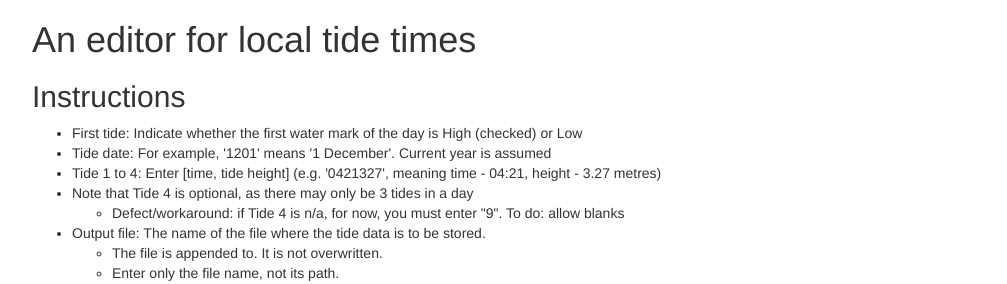
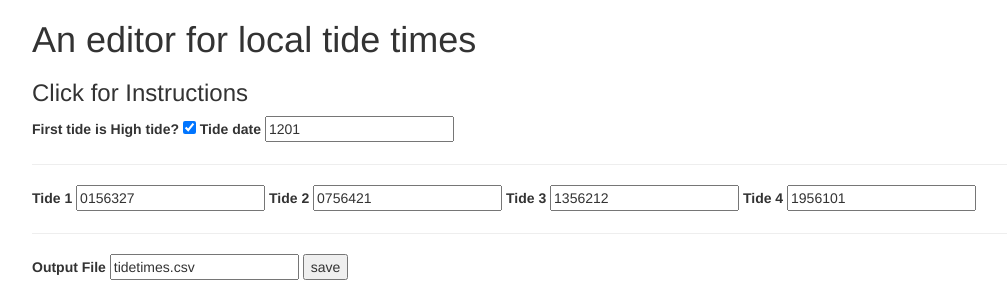
Before and after one commit to aadennis/PythonSandboxAA, a FastAPI app: template BoardingNow/templates/tidetimes.html in a window 1280 px wide. Shown: the top 284 px of the page, without its empty margins (38-1045 px from the left). Run offline with FastAPI, Linux system fonts and the light colour scheme; the template is opened without the code that fills it, so the values that code supplies are empty; parts of the project's set-up code (start-up, migrations or seed data) failed here and were passed over; some libraries are stand-ins or nearby versions.

Commit message:
Hide/reveal instructions

```diff
--- a/BoardingNow/templates/tidetimes.html
+++ b/BoardingNow/templates/tidetimes.html
@@ -11,11 +11,15 @@
 <body>
     <div class="container">
         <H1>An editor for local tide times</H1>
-        <H2>Instructions</H2>
+        <details>
+            <summary>
+                <H3>Click for Instructions</H3>
+            </summary>
             <ul>
                 <li>First tide: Indicate whether the first water mark of the day is High (checked) or Low</li>
                 <li>Tide date: For example, '1201' means '1 December'. Current year is assumed</li>
-            <li>Tide 1 to 4: Enter [time, tide height] (e.g. '0421327', meaning time - 04:21, height - 3.27 metres)</li>
+                <li>Tide 1 to 4: Enter [time, tide height] (e.g. '0421327', meaning time - 04:21, height - 3.27 metres)
+                </li>
                 <li>Note that Tide 4 is optional, as there may only be 3 tides in a day
                     <ul>
                         <li>Defect/workaround: if Tide 4 is n/a, for now, you must enter "9". To do: allow blanks</li>
@@ -29,6 +33,7 @@
                 <li>Save: The output file is saved under the folder [data] in the app location on the server .</li>
                 <li>Sample data: Each of the boxes starts with pre-filled sample data, as a guide.</li>
             </ul>
+        </details>
 
         <!-- http://127.0.0.1:8000/tidetimes -->
         <form method="post">
```
Lines whose indentation alone changed are shown as unchanged.
